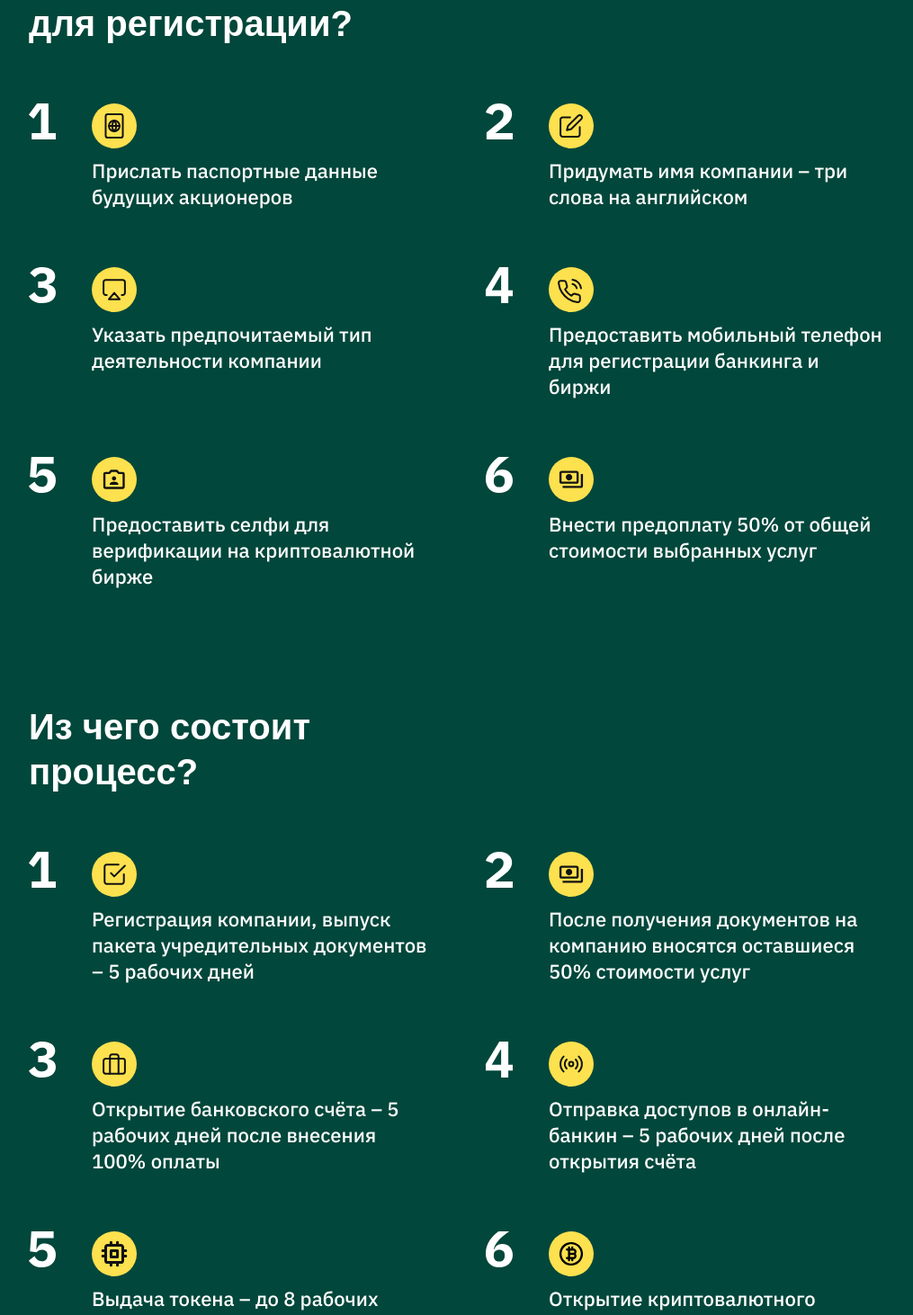
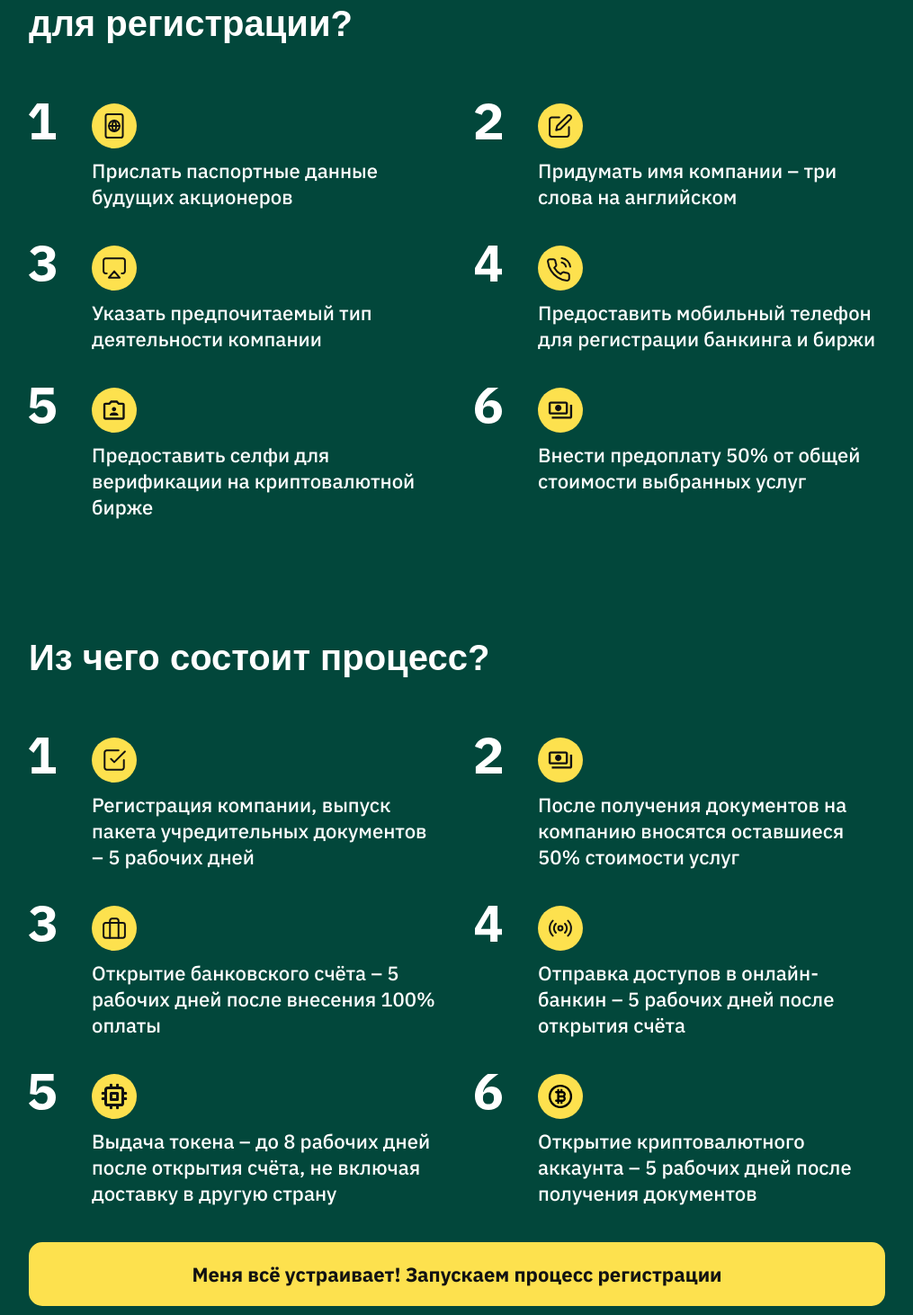
Before and after one commit to IvZakharov/landingIndonesia, a Next.js app: page / in a window 1280 px wide. Shown: the part 3866-5328 px from the top of the page at 90% size, without its empty margins (132-1147 px from the left). Built offline with nearby package versions, Linux system fonts and the light colour scheme; a web font is replaced by a local one.

Commit message:
fix steps section

```diff
--- a/components/Steps/Steps.jsx
+++ b/components/Steps/Steps.jsx
@@ -79,11 +79,11 @@ const whatDoesProcess = [
 const Steps = ({ linkUrl }) => {
   return (
     <section className={styles.steps}>
-      <div className={"container relative pt-8 xl:pt-14"} id={"steps"}>
+      <div className={"container relative pt-8 xl:pt-20"} id={"steps"}>
         <h2 className={"sectionTitle text-white mb-10 md:mb-16"}>
           Что необходимо <br /> для регистрации?
         </h2>
-        <div className={"grid md:grid-cols-2 md:gap-16 md:mb-32 xl:mb-48"}>
+        <div className={"grid md:grid-cols-2 md:gap-10 md:mb-32 xl:mb-48"}>
           {whatNeedArr.map((item, idx) => (
             <div key={idx} className={styles.item}>
               <i className={styles.stepIcon}>
@@ -112,9 +112,9 @@ const Steps = ({ linkUrl }) => {
         </div>
 
         <h2 className={"sectionTitle text-white mb-10 md:mb-16"}>
-          Из чего состоит <br /> процесс?
+          Из чего состоит <br className={"md:hidden"} /> процесс?
         </h2>
-        <div className={"grid md:grid-cols-2 md:gap-16 mb-4 md:mb-10 xl:mb-24"}>
+        <div className={"grid md:grid-cols-2 md:gap-10 mb-4 md:mb-10 xl:mb-16"}>
           {whatDoesProcess.map((item, idx) => (
             <div key={idx} className={styles.item}>
               <i className={styles.stepIcon}>
--- a/components/Steps/Steps.module.scss
+++ b/components/Steps/Steps.module.scss
@@ -40,14 +40,14 @@
       margin-bottom: 10px;
 
       @media (min-width: 1312px) {
-        width: 70px;
-        min-width: 70px;
-        height: 70px;
+        width: 60px;
+        min-width: 60px;
+        height: 60px;
 
         img {
-          width: 70px;
-          min-width: 70px;
-          height: 70px;
+          width: 60px;
+          min-width: 60px;
+          height: 60px;
         }
       }
     }
```
